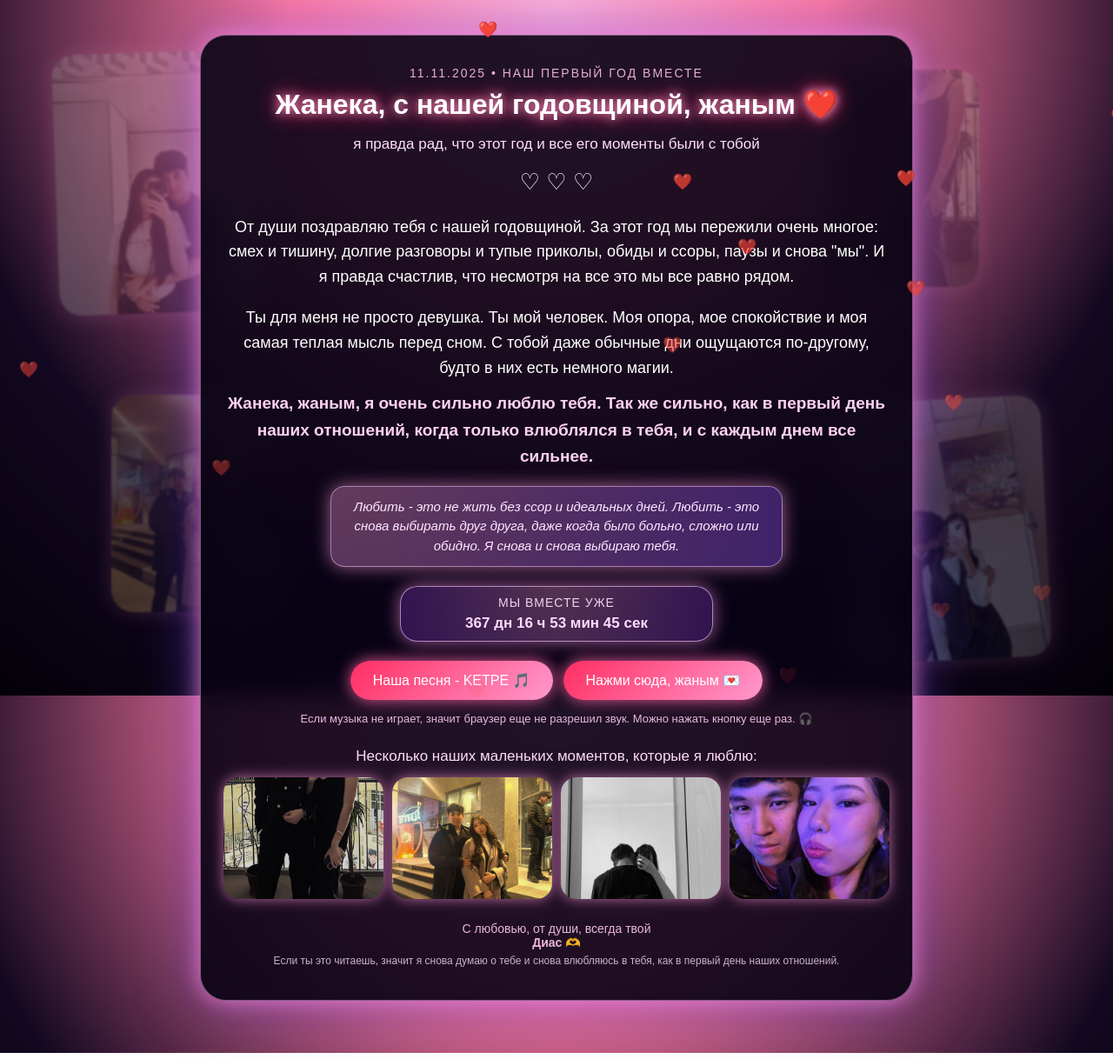
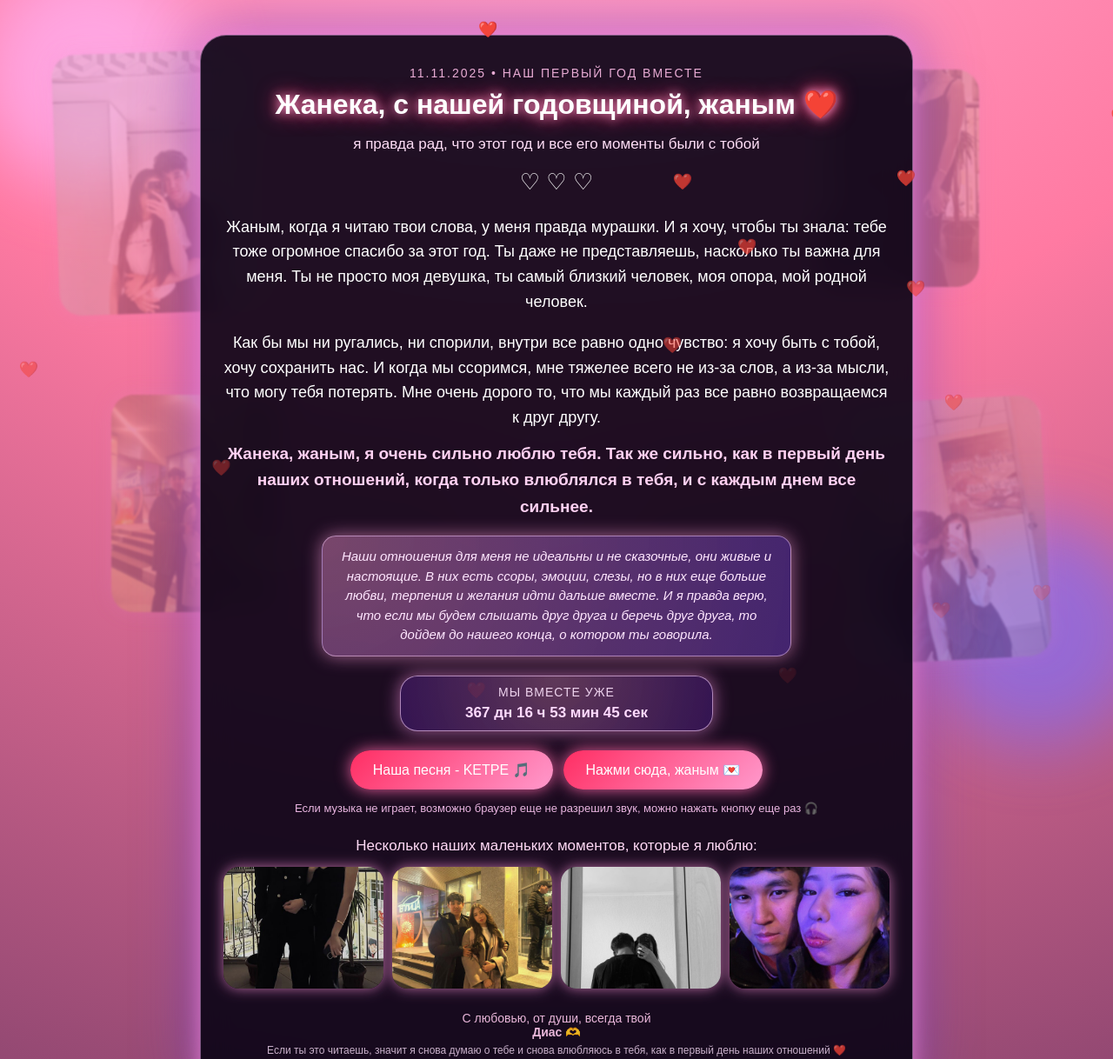
Before and after one commit to weiz0915/love, a plain HTML site: page index.html in a window 1280 px wide. Shown: the top 1218 px of the page at 87% size. Drawn offline with Linux system fonts and the light colour scheme.

Commit message:
Enhance styles and update anniversary message
Updated background gradient, glow effects, and text content.

```diff
--- a/index.html
+++ b/index.html
@@ -15,8 +15,57 @@
         font-family: "Arial", sans-serif;
         color: #fff;
         overflow-x: hidden;
-        background: radial-gradient(circle at top, #ffb3d9 0, #ff7aa2 30%, #130821 70%, #040008 100%);
-        background-attachment: fixed;
+        background: radial-gradient(circle at top, #ffc0e8 0, #ff7aa2 25%, #2a1844 65%, #05000b 100%);
+        background-size: 300% 300%;
+        animation: bgMove 20s ease-in-out infinite;
+    }
+
+    @keyframes bgMove {
+        0% { background-position: 0% 0%; }
+        50% { background-position: 100% 50%; }
+        100% { background-position: 0% 0%; }
+    }
+
+    /* Мягкие светящиеся пятна */
+    .glow {
+        position: fixed;
+        border-radius: 50%;
+        filter: blur(40px);
+        opacity: 0.7;
+        z-index: 0;
+        pointer-events: none;
+    }
+
+    .glow.g1 {
+        width: 260px;
+        height: 260px;
+        background: rgba(255, 184, 255, 0.9);
+        top: -40px;
+        left: -30px;
+        animation: floatGlow 18s ease-in-out infinite alternate;
+    }
+
+    .glow.g2 {
+        width: 260px;
+        height: 260px;
+        background: rgba(120, 110, 255, 0.9);
+        bottom: -60px;
+        right: -40px;
+        animation: floatGlow 22s ease-in-out infinite alternate;
+    }
+
+    .glow.g3 {
+        width: 200px;
+        height: 200px;
+        background: rgba(255, 120, 180, 0.8);
+        bottom: 15%;
+        left: 40%;
+        animation: floatGlow 20s ease-in-out infinite alternate-reverse;
+    }
+
+    @keyframes floatGlow {
+        from { transform: translateY(0) translateX(0); }
+        to   { transform: translateY(-30px) translateX(20px); }
     }
 
     /* Плавающий фон с вашими фотками */
@@ -37,12 +86,12 @@
     .bg-photo.one {
         top: 8%;
         left: 5%;
-        background-image: url("us1.jpg.jpeg"); /* фото 1 */
+        background-image: url("us1.jpg.jpeg");
     }
     .bg-photo.two {
         bottom: 5%;
         right: 6%;
-        background-image: url("us2.jpg.jpeg"); /* фото 2 */
+        background-image: url("us2.jpg.jpeg");
         animation-delay: 3s;
     }
     .bg-photo.three {
@@ -50,7 +99,7 @@
         right: 12%;
         width: 190px;
         height: 250px;
-        background-image: url("us3.jpg.jpeg"); /* фото 3 */
+        background-image: url("us3.jpg.jpeg");
         animation-delay: 6s;
     }
     .bg-photo.four {
@@ -58,7 +107,7 @@
         left: 10%;
         width: 190px;
         height: 250px;
-        background-image: url("us4.jpg.jpeg"); /* фото 4 */
+        background-image: url("us4.jpg.jpeg");
         animation-delay: 9s;
     }
 
@@ -87,7 +136,7 @@
         box-shadow:
             0 0 25px rgba(255, 138, 216, 0.8),
             0 0 70px rgba(94, 63, 210, 0.6);
-        backdrop-filter: blur(14px);
+        backdrop-filter: blur(16px);
         text-align: center;
         animation: fadeIn 1.8s ease;
     }
@@ -143,12 +192,12 @@
     .quote {
         margin: 18px auto 22px;
         padding: 12px 16px;
-        max-width: 520px;
+        max-width: 540px;
         font-size: 15px;
         line-height: 1.5;
         color: #ffe7ff;
         border-radius: 16px;
-        background: radial-gradient(circle at top left, rgba(255, 158, 219, 0.35), rgba(70, 38, 115, 0.9));
+        background: radial-gradient(circle at top left, rgba(255, 158, 219, 0.4), rgba(70, 38, 115, 0.95));
         border: 1px solid rgba(255, 210, 255, 0.5);
         box-shadow: 0 0 20px rgba(255, 158, 219, 0.6);
         font-style: italic;
@@ -254,7 +303,7 @@
         border-radius: 18px;
         box-shadow: 0 0 15px rgba(255, 150, 220, 0.7);
         filter: brightness(0.96);
-        transition: transform 0.25s ease, filter 0.25s ease, box-shadow 0.25s ease;
+        transition: transform 0.25s ease, filter 0.25s.ease, box-shadow 0.25s ease;
     }
 
     .gallery img:hover {
@@ -314,6 +363,10 @@
 </head>
 <body>
 
+<div class="glow g1"></div>
+<div class="glow g2"></div>
+<div class="glow g3"></div>
+
 <!-- Фон с вашими фотками -->
 <div class="bg-photo one"></div>
 <div class="bg-photo two"></div>
@@ -329,14 +382,16 @@
         <div class="heart-line">♡ ♡ ♡</div>
 
         <p class="text">
-            От души поздравляю тебя с нашей годовщиной. За этот год мы пережили очень многое:
-            смех и тишину, долгие разговоры и тупые приколы, обиды и ссоры, паузы и снова
-            "мы". И я правда счастлив, что несмотря на все это мы все равно рядом.
+            Жаным, когда я читаю твои слова, у меня правда мурашки. И я хочу, чтобы ты знала:
+            тебе тоже огромное спасибо за этот год. Ты даже не представляешь, насколько ты
+            важна для меня. Ты не просто моя девушка, ты самый близкий человек, моя опора,
+            мой родной человек.
         </p>
         <p class="text">
-            Ты для меня не просто девушка. Ты мой человек. Моя опора, мое спокойствие и моя
-            самая теплая мысль перед сном. С тобой даже обычные дни ощущаются по-другому,
-            будто в них есть немного магии.
+            Как бы мы ни ругались, ни спорили, внутри все равно одно чувство:
+            я хочу быть с тобой, хочу сохранить нас. И когда мы ссоримся, мне тяжелее всего
+            не из-за слов, а из-за мысли, что могу тебя потерять. Мне очень дорого то, что
+            мы каждый раз все равно возвращаемся к друг другу.
         </p>
         <p class="text highlight">
             Жанека, жаным, я очень сильно люблю тебя. Так же сильно, как в первый день наших
@@ -344,8 +399,10 @@
         </p>
 
         <div class="quote">
-            Любить - это не жить без ссор и идеальных дней. Любить - это снова выбирать друг друга,
-            даже когда было больно, сложно или обидно. Я снова и снова выбираю тебя.
+            Наши отношения для меня не идеальны и не сказочные, они живые и настоящие.
+            В них есть ссоры, эмоции, слезы, но в них еще больше любви, терпения и желания
+            идти дальше вместе. И я правда верю, что если мы будем слышать друг друга и
+            беречь друг друга, то дойдем до нашего конца, о котором ты говорила.
         </div>
 
         <!-- Таймер -->
@@ -359,32 +416,34 @@
             <button onclick="showMessage()">Нажми сюда, жаным 💌</button>
         </div>
 
-        <div id="music-status">Если музыка не играет, значит браузер еще не разрешил звук. Можно нажать кнопку еще раз. 🎧</div>
+        <div id="music-status">Если музыка не играет, возможно браузер еще не разрешил звук, можно нажать кнопку еще раз 🎧</div>
 
         <div id="hidden-message">
             <p><b>Моей Жанеке:</b></p>
             <p>
-                Спасибо тебе за этот год. За моменты, когда ты держала меня, когда я выгорал,
-                за то, как ты смотришь, как улыбаешься, как обижаешься и миришься.
-                За все "я рядом" и за все "ты где".
+                Спасибо тебе за твое терпение, за то, что выдерживаешь мой характер, мои
+                косяки, мои эмоции. Я вижу, как ты стараешься, как переживаешь за нас,
+                как реагируешь не просто так. Мне очень важно, что ты выбираешь нас,
+                даже когда нелегко.
             </p>
             <p>
-                Мы уже прошли через ссоры, недопонимания, ревность, обиды. Но самое важное -
-                мы прошли через это вместе. И каждое "прости" и каждое "ладно, мир" только
-                сильнее связывает нас.
+                Я хочу учиться решать все спокойнее, без крика и обид, с уважением друг к другу.
+                Наши отношения для меня самые лучшие, потому что они настоящие и в них есть мы.
+                Я правда хочу идти с тобой до конца, слышать тебя, поддерживать и быть тем,
+                на кого ты можешь опереться.
             </p>
             <p>
-                Мне невероятно повезло, что именно ты называешь меня своим. Я хочу, чтобы дальше
-                было еще больше наших фотографий, песен, поездок, глупых разговоров до ночи
-                и таких вот дат, как сегодня.
+                Я мечтаю о том дне, когда мы будем в Астане, когда я поступлю на грант,
+                и у нас начнется новый уровень, где мы уже живем вместе, просыпаемся рядом
+                и строим свой маленький мир. Это цель, к которой я хочу идти с тобой и ради нас.
             </p>
             <p>
                 Ты правда мой самый родной человек. Мое самое нежное "жаным" и мой самый
-                любимый голос. Я хочу беречь тебя, поддерживать и делать счастье рядом со мной
-                чем-то спокойным и уверенным для тебя.
+                любимый голос. Я с тобой и за тебя до конца, как бы ни было сложно.
             </p>
             <p>
-                С нашей годовщиной, любовь моя. Спасибо, что ты есть у меня. 💘
+                С нашей годовщиной, любовь моя. Спасибо, что ты есть у меня, что ты выбираешь
+                меня и что позволяешь мне быть рядом с тобой ❤️
             </p>
         </div>
 
@@ -401,7 +460,7 @@
             <b>Диас</b> 🫶
             <div class="tiny-line">
                 Если ты это читаешь, значит я снова думаю о тебе и снова влюбляюсь в тебя,
-                как в первый день наших отношений.
+                как в первый день наших отношений ❤️
             </div>
         </div>
     </div>
@@ -442,14 +501,14 @@
         if (!isPlaying) {
             audio.play().then(() => {
                 isPlaying = true;
-                status.textContent = "Наша песня играет для тебя, жаным. 💿❤️";
+                status.textContent = "Наша песня играет для тебя, жаным 💿❤️";
             }).catch(() => {
-                status.textContent = "Браузер пока не дал включить звук. Попробуй нажать еще раз. 🎧";
+                status.textContent = "Браузер пока не дал включить звук, попробуй нажать еще раз 🎧";
             });
         } else {
             audio.pause();
             isPlaying = false;
-            status.textContent = "Я в любой момент снова включу нашу песню для тебя. 🌙";
+            status.textContent = "Я в любой момент снова включу нашу песню для тебя 🌙";
         }
     }
 
@@ -459,7 +518,7 @@
 
     function updateTimer() {
         const now = new Date();
-        let diff = now - startDate; // в миллисекундах
+        let diff = now - startDate;
 
         if (diff < 0) diff = 0;
 
```
